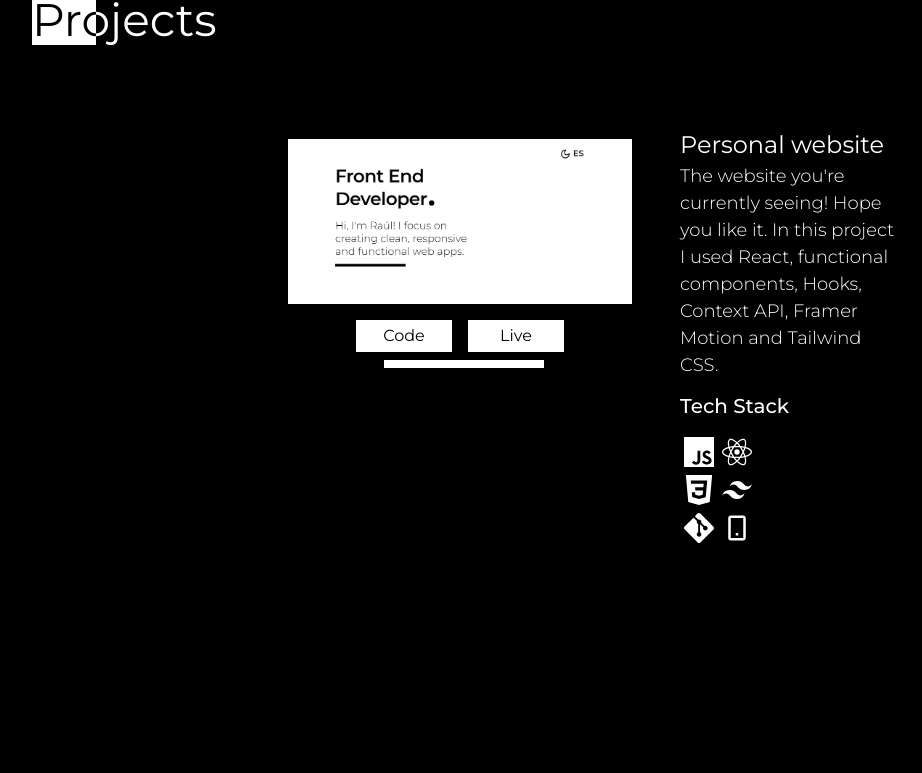
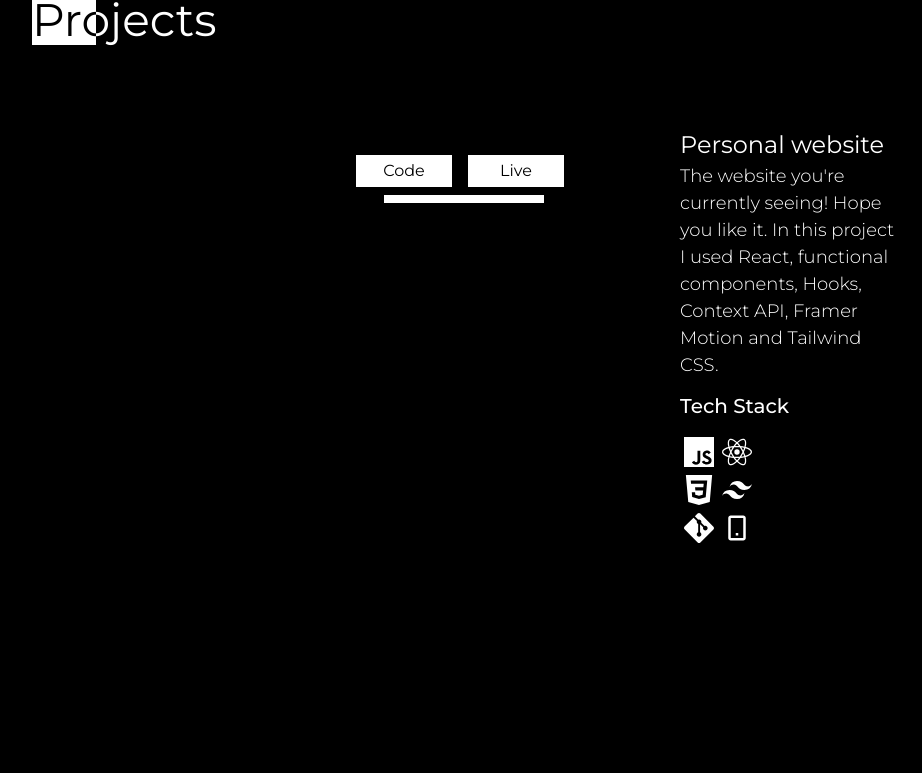
Before and after one commit to raulandreroman/new-portfolio, a React (Create React App) app: page / in a window 1280 px wide. Shown: the part 1956-2729 px from the top of the page, without its empty margins (176-1098 px from the left). Built offline with nearby package versions, Linux system fonts and the light colour scheme.

Commit message:
:bug: fix(Preview): Remove CSS class hiding preview

```diff
--- a/src/components/Preview.js
+++ b/src/components/Preview.js
@@ -10,13 +10,13 @@ export default function Preview(props) {
       <LazyLoad height={250} offset={320}>
         {isMobile ? (
           <img
-            className="self-center m-auto h-56 lg:hidden"
+            className="self-center m-auto h-56"
             alt="Screenshot of current project"
             src={previewUrl.mobile}
           />
         ) : (
           <img
-            className="self-start m-0 hidden lg:block"
+            className="self-start m-0 hidden"
             alt="Screenshot of current project"
             src={previewUrl.desktop}
           />
--- a/src/styles/main.css
+++ b/src/styles/main.css
@@ -1043,14 +1043,6 @@ h4 {
 
 @media (min-width: 1024px){
 
-  .lg\:block{
-    display: block;
-  }
-
-  .lg\:hidden{
-    display: none;
-  }
-
   .lg\:flex-row{
     flex-direction: row;
   }
```
Also changed, not shown: 10 other files (tests, documents, lock files or other folders).
